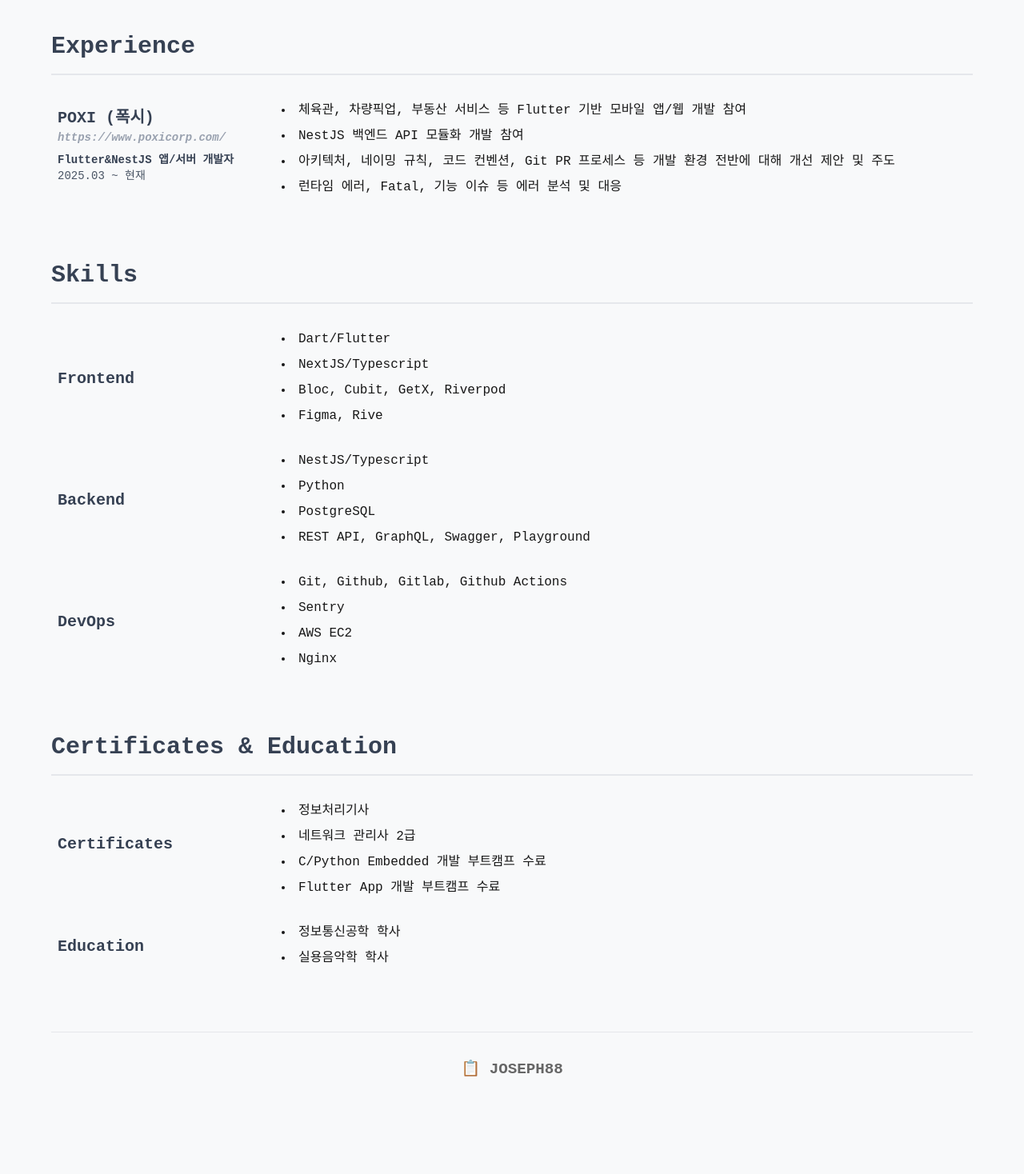
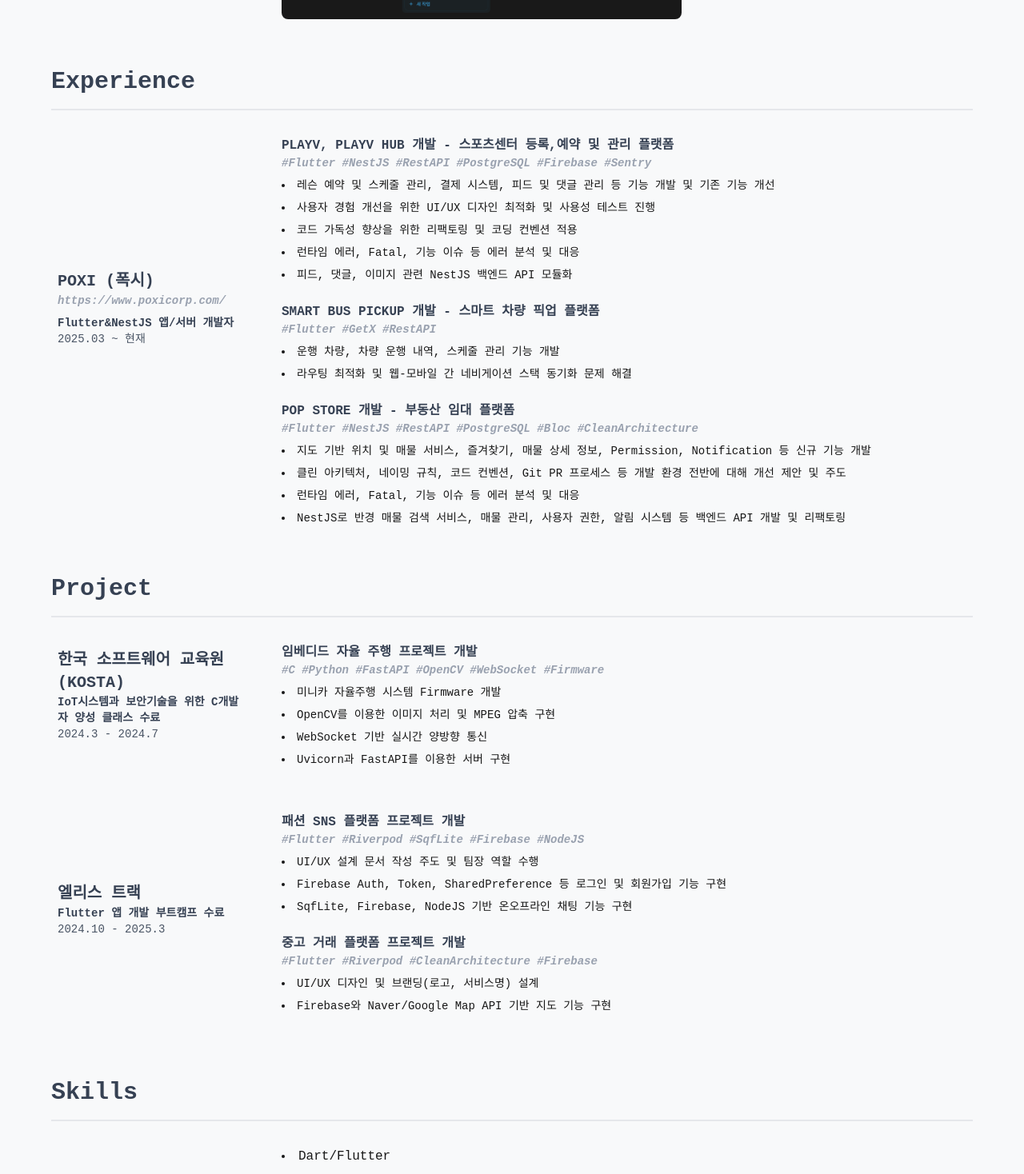
Before and after one commit to joseph-seph88/joseph-seph88.github.io, a Next.js app: page / in a window 1280 px wide. Shown: the part 1099-2567 px from the top of the page at 80% size. Before the commit the page ends 2543 px from the top, so only its background shows below. Built offline with nearby package versions, Linux system fonts and the light colour scheme.

Commit message:
Feat: Project / Experience / ChangeNotionLink

```diff
--- a/next.config.ts
+++ b/next.config.ts
@@ -8,9 +8,9 @@ const nextConfig: NextConfig = {
   images: {
     unoptimized: true
   },
-  experimental: {
-    esmExternals: false
-  }
+  // experimental: {
+  //   esmExternals: false
+  // }
 };
 
 export default nextConfig;
--- a/src/app/page.tsx
+++ b/src/app/page.tsx
@@ -5,6 +5,7 @@ import ProblemSolving from "@/components/ProblemSolving";
 import Experience from "@/components/Experience";
 import Skills from "@/components/Skills";
 import CertificatesEducation from "@/components/CertificatesEducation";
+import Project from "@/components/Project";
 
 export default function Home() {
   return (
@@ -13,6 +14,7 @@ export default function Home() {
       <AboutMe />
       <ProblemSolving />
       <Experience />
+      <Project />
       <Skills />
       <CertificatesEducation />
       <Footer />
--- a/src/components/Experience.tsx
+++ b/src/components/Experience.tsx
@@ -6,7 +6,7 @@ export default function Experience() {
             </div>
             <div className="border-b-2 border-gray-200 mb-8"></div>
             <div className="flex gap-12 mb-8">
-                <div className="flex-none w-60">
+                <div className="flex-none w-60 mt-40">
                     <p className="font-bold text-xl text-gray-700 mt-2 ml-2">POXI (폭시)</p>
                     <p className="text-sm text-gray-400 italic ml-2 mb-2"><a href="https://www.poxicorp.com/" target="_blank" rel="noopener noreferrer"><strong>https://www.poxicorp.com/</strong></a></p>
                     <p className="font-bold text-sm text-gray-700 ml-2">Flutter&NestJS 앱/서버 개발자</p>
@@ -14,11 +14,35 @@ export default function Experience() {
                 </div>
 
                 <div className="flex-1">
-                    <ul className="list-disc list-inside space-y-2">
-                        <li> 체육관, 차량픽업, 부동산 서비스 등 Flutter 기반 모바일 앱/웹 개발 참여</li>
-                        <li> NestJS 백엔드 API 모듈화 개발 참여</li>
-                        <li> 아키텍처, 네이밍 규칙, 코드 컨벤션, Git PR 프로세스 등 개발 환경 전반에 대해 개선 제안 및 주도 </li>
-                        <li> 런타임 에러, Fatal, 기능 이슈 등 에러 분석 및 대응</li>
+                    <p className="font-bold text-l text-gray-700 ">PLAYV, PLAYV HUB 개발 - 스포츠센터 등록,예약 및 관리 플랫폼</p>
+                    <p className="font-bold text-sm text-gray-400 italic">#Flutter #NestJS #RestAPI #PostgreSQL #Firebase #Sentry
+                    </p>
+                    <ul className="list-disc list-inside space-y-2 mt-2 text-sm font-normal">
+                        <li> 레슨 예약 및 스케줄 관리, 결제 시스템, 피드 및 댓글 관리 등 기능 개발 및 기존 기능 개선</li>
+                        <li> 사용자 경험 개선을 위한 UI/UX 디자인 최적화 및 사용성 테스트 진행 </li>
+                        <li> 코드 가독성 향상을 위한 리팩토링 및 코딩 컨벤션 적용 </li>
+                        <li> 런타임 에러, Fatal, 기능 이슈 등 에러 분석 및 대응 </li>
+                        <li> 피드, 댓글, 이미지 관련 NestJS 백엔드 API 모듈화 </li>
+                    </ul>
+                    <br />
+
+                    <p className="font-bold text-l text-gray-700 ">SMART BUS PICKUP 개발 - 스마트 차량 픽업 플랫폼</p>
+                    <p className="font-bold text-sm text-gray-400 italic">#Flutter #GetX #RestAPI
+                    </p>
+                    <ul className="list-disc list-inside space-y-2 mt-2 text-sm font-normal">
+                        <li> 운행 차량, 차량 운행 내역, 스케줄 관리 기능 개발</li>
+                        <li> 라우팅 최적화 및 웹-모바일 간 네비게이션 스택 동기화 문제 해결 </li>
+                    </ul>
+                    <br />
+
+                    <p className="font-bold text-l text-gray-700 ">POP STORE 개발 - 부동산 임대 플랫폼</p>
+                    <p className="font-bold text-sm text-gray-400 italic">#Flutter #NestJS #RestAPI #PostgreSQL #Bloc #CleanArchitecture
+                    </p>
+                    <ul className="list-disc list-inside space-y-2 mt-2 text-sm font-normal">
+                        <li> 지도 기반 위치 및 매물 서비스, 즐겨찾기, 매물 상세 정보, Permission, Notification 등 신규 기능 개발 </li>
+                        <li> 클린 아키텍처, 네이밍 규칙, 코드 컨벤션, Git PR 프로세스 등 개발 환경 전반에 대해 개선 제안 및 주도 </li>
+                        <li> 런타임 에러, Fatal, 기능 이슈 등 에러 분석 및 대응 </li>
+                        <li> NestJS로 반경 매물 검색 서비스, 매물 관리, 사용자 권한, 알림 시스템 등 백엔드 API 개발 및 리팩토링</li>
                     </ul>
                 </div>
             </div>
--- a/src/components/Header.tsx
+++ b/src/components/Header.tsx
@@ -18,7 +18,7 @@ export default function Header() {
               className="object-contain"
             />
           </a>
-          <a href="https://trusted-reptile-257.notion.site/244618c1c2c180689068efed252bcc99?v=244618c1c2c181d7b0bb000cb4f4379e&source=copy_link" className="no-underline mr-4 inline-block bg-gray-100 rounded-full p-3 transition-transform duration-200 hover:scale-110 hover:bg-gray-200 border-1 border-gray-300">
+          <a href="https://trusted-reptile-257.notion.site/Joseph88-s-Portfolio-1a4618c1c2c18038825fee0b423150f2" className="no-underline mr-4 inline-block bg-gray-100 rounded-full p-3 transition-transform duration-200 hover:scale-110 hover:bg-gray-200 border-1 border-gray-300">
             <Image
               src="/assets/images/notion_logo.png"
               alt="Notion"
@@ -28,7 +28,8 @@ export default function Header() {
             />
           </a>
         </div>
-        <p className="text-base m-0">Email: <strong>pathetic.sim@gmail.com</strong></p>
+        <p className="text-base mt-10">Email: <strong>pathetic.sim@gmail.com</strong></p>
+        <p className="text-base mr-12 text-gray-100 italic">BE STRONG AND COURAGEOUS</p>
       </div>
     </div>
   );
--- /dev/null
+++ b/src/components/Project.tsx
@@ -0,0 +1,58 @@
+export default function Project() {
+    return (
+        <>
+            <div className="text-left mb-4 mt-15">
+                <h2 className="font-bold text-3xl text-gray-700">Project</h2>
+            </div>
+
+            <div className="border-b-2 border-gray-200 mb-8"></div>
+            <div className="flex gap-12 mb-8">
+                <div className="flex-none w-60">
+                    <p className="font-bold text-xl text-gray-700 mt-2 ml-2">한국 소프트웨어 교육원 (KOSTA)</p>
+                    <p className="font-bold text-sm text-gray-700 ml-2">IoT시스템과 보안기술을 위한 C개발자 양성 클래스 수료</p>
+                    <p className="font-medium text-sm text-gray-600 ml-2">2024.3 - 2024.7</p>
+                </div>
+                <div className="flex-1">
+                    <p className="font-bold text-l text-gray-700 ">임베디드 자율 주행 프로젝트 개발</p>
+                    <p className="font-bold text-sm text-gray-400 italic">#C #Python #FastAPI #OpenCV #WebSocket #Firmware
+                    </p>
+                    <ul className="list-disc list-inside space-y-2 mt-2 text-sm font-normal">
+                        <li> 미니카 자율주행 시스템 Firmware 개발 </li>
+                        <li> OpenCV를 이용한 이미지 처리 및 MPEG 압축 구현 </li>
+                        <li> WebSocket 기반 실시간 양방향 통신 </li>
+                        <li> Uvicorn과 FastAPI를 이용한 서버 구현 </li>
+                    </ul>
+                    <br />
+                </div>
+            </div>
+            <div className="flex gap-12 mb-8">
+                <div className="flex-none w-60 mt-20">
+                    <p className="font-bold text-xl text-gray-700 mt-2 ml-2">엘리스 트랙</p>
+                    <p className="font-bold text-sm text-gray-700 ml-2">Flutter 앱 개발 부트캠프 수료</p>
+                    <p className="font-medium text-sm text-gray-600 ml-2">2024.10 - 2025.3</p>
+                </div>
+
+                <div className="flex-1">
+                    <p className="font-bold text-l text-gray-700 ">패션 SNS 플랫폼 프로젝트 개발</p>
+                    <p className="font-bold text-sm text-gray-400 italic">#Flutter #Riverpod #SqfLite #Firebase #NodeJS
+                    </p>
+                    <ul className="list-disc list-inside space-y-2 mt-2 text-sm font-normal">
+                        <li> UI/UX 설계 문서 작성 주도 및 팀장 역할 수행  </li>
+                        <li> Firebase Auth, Token, SharedPreference 등 로그인 및 회원가입 기능 구현 </li>
+                        <li> SqfLite, Firebase, NodeJS 기반 온오프라인 채팅 기능 구현 </li>
+                    </ul>
+                    <br />
+
+                    <p className="font-bold text-l text-gray-700 ">중고 거래 플랫폼 프로젝트 개발</p>
+                    <p className="font-bold text-sm text-gray-400 italic">#Flutter #Riverpod #CleanArchitecture #Firebase
+                    </p>
+                    <ul className="list-disc list-inside space-y-2 mt-2 text-sm font-normal">
+                        <li> UI/UX 디자인 및 브랜딩(로고, 서비스명) 설계 </li>
+                        <li> Firebase와 Naver/Google Map API 기반 지도 기능 구현 </li>
+                    </ul>
+                </div>
+
+            </div>
+        </>
+    );
+}
```
